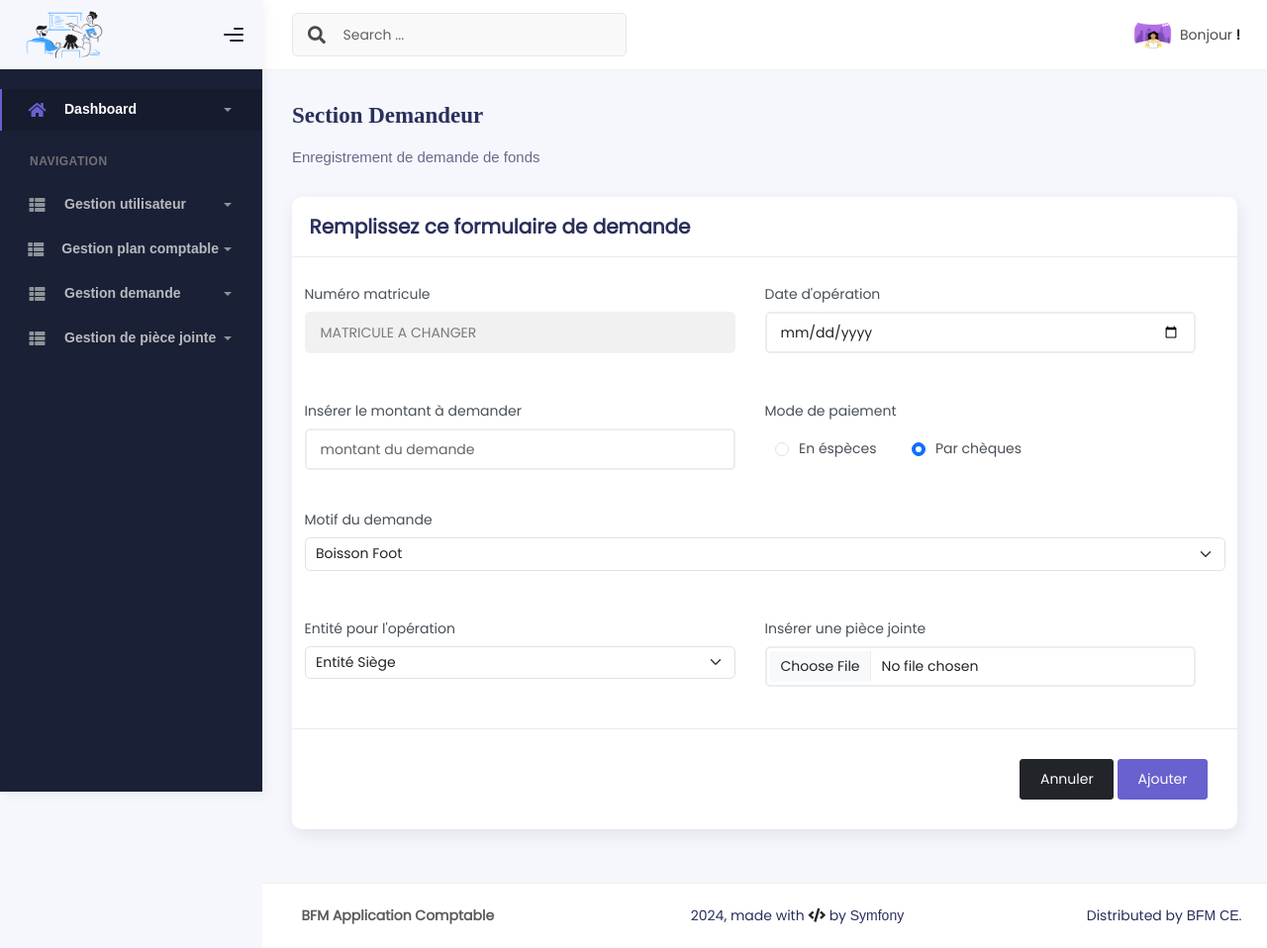
After one commit to Miarotianastephan/my_project_directory, a Symfony app: template templates/demandeur/demandeur_add.html.twig in a window 1280 px wide. The commit adds this page. Shown: the whole page at 99% size. Run offline with Twig, Linux system fonts and the light colour scheme; the template is opened without the code that fills it, so the values that code supplies are empty; some libraries are stand-ins or nearby versions; some web fonts are replaced.

```diff
--- /dev/null
+++ b/templates/demandeur/demandeur_add.html.twig
@@ -0,0 +1,88 @@
+{% extends 'base.html.twig' %}
+
+{% block title %}BFM Application de comptabilité en intranet{% endblock %}
+{% block page_title %}Section Demandeur{% endblock %}
+{% block page_subtitle %}Enregistrement de demande de fonds{% endblock %}
+{# {% block javascripts %}
+    {{ parent() }}
+    <script src="{{ asset('js/xhr.js') }}" ></script>
+    <script src="{{ asset('js/scr/scr_admin_add_user.js') }}" ></script>
+{% endblock %} #}
+
+{% block page_main_content %}
+<div class="row">
+    <div class="col-md-12">
+        <div class="card">
+            <div class="card-header">
+                <div class="card-title">Remplissez ce formulaire de demande</div>
+            </div>
+            <form id="add_user_form" action="" method="post">
+                <div class="card-body">
+                    <div class="row">
+
+                        <div class="row form-group">
+                            <div class="col-md-6">
+                                <label for="matricule">Numéro matricule</label>
+                                <input type="text" name="user_matricule" class="form-control" id="matricule" value="MATRICULE A CHANGER" readonly/>
+                            </div>
+                            <div class="col-md-6">
+                                <label for="date_input">Date d'opération</label>
+                                <input type="date" name="dm_date" class="form-control" id="date_input"/>
+                            </div>
+                        </div>
+
+                        <div class="row form-group gy-3 mb-3">
+                            <div class="col-md-6">
+                                <label for="dm_montant">Insérer le montant à demander</label>
+                                <input type="text" name="dm_montant" class="form-control" id="dm_montant" placeholder="montant du demande"/>
+                            </div>
+                            <div class="col-md-6">
+                                <label>Mode de paiement</label><br />
+                                <div class="d-flex">
+                                    <div class="form-check">
+                                        <input class="form-check-input" type="radio" name="flexRadioDefault" id="flexRadioDefault1"/>
+                                        <label class="form-check-label" for="flexRadioDefault1">En éspèces</label>
+                                    </div>
+                                    <div class="form-check">
+                                        <input class="form-check-input" type="radio" name="flexRadioDefault" id="flexRadioDefault2" checked />
+                                        <label class="form-check-label" for="flexRadioDefault2" >Par chèques</label>
+                                    </div>
+                                </div>
+                            </div>
+                        </div>
+
+                        <div class="form-group">
+                            <label for="formSelectGroupeAffectation">Motif du demande</label>
+                            <select name="id_plan_comptable" class="form-select" id="formSelectGroupeAffectation">
+                                    <option value="1">Boisson Foot</option>
+                                    <option value="2">Achat maillot basket</option>
+                                    <option value="3">Location terrain synthetique</option>
+                            </select>
+                        </div>
+
+                        <div class="row form-group gy-3 mb-3">
+                            <div class="col-md-6">
+                                <label for="formSelectGroupeAffectation">Entité pour l'opération</label>
+                                <select name="id_plan_comptable" class="form-select" id="formSelectGroupeAffectation">
+                                        <option value="1">Entité Siège</option>
+                                        <option value="2">Entité RT-TMS</option>
+                                        <option value="3">Entité RT-ATR</option>
+                                </select>
+                            </div>
+                            <div class="col-md-6">
+                                <label for="dm_piece">Insérer une pièce jointe</label>
+                                <input type="file" name="dm_piece" class="form-control" id="dm_piece"/>
+                            </div>
+                        </div>
+
+                    </div>
+                </div>
+                <div class="card-action text-end">
+                    <a href="{{ path('demandeur.liste_demande') }}" class="btn btn-dark">Annuler</a>
+                    <button id="displayNotif" type="submit" class="btn btn-secondary">Ajouter</button>
+                </div>
+            </form>
+        </div>
+    </div>
+</div>
+{% endblock %}
--- a/templates/pages/sidebar.html.twig
+++ b/templates/pages/sidebar.html.twig
@@ -105,7 +105,12 @@
                     <div class="collapse" id="demande">
                         <ul class="nav nav-collapse">
                             <li>
-                                <a href="{{ path('nouveau_demande') }}">
+                                <a href="{{ path('demandeur.liste_demande') }}">
+                                    <span class="sub-item">Liste des demandes</span>
+                                </a>
+                            </li>
+                            <li>
+                                <a href="{{ path('demandeur.nouveau_demande') }}">
                                     <span class="sub-item">Effectuer une demande</span>
                                 </a>
                             </li>
```
Also changed, not shown: src/Controller/DemandeurController.php (+18 -2 lines), src/Entity/CompteMere.php (added, +93 -0 lines), src/Entity/DemandeType.php (+5 -2 lines), src/Entity/PlanCompte.php (+16 -0 lines), src/Repository/CompteMereRepository.php (added, +43 -0 lines), src/Service/CompteService.php (added, +69 -0 lines), templates/demandeur/_demandeur_modal.hmtl.twig (added, +23 -0 lines), templates/demandeur/demandeur.html.twig (+55 -2 lines), public/js/scr/scr_demande.js (added).
